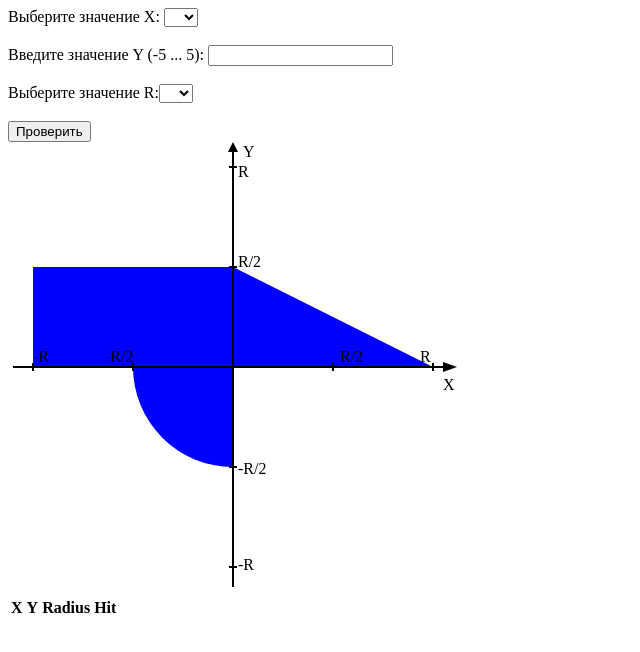
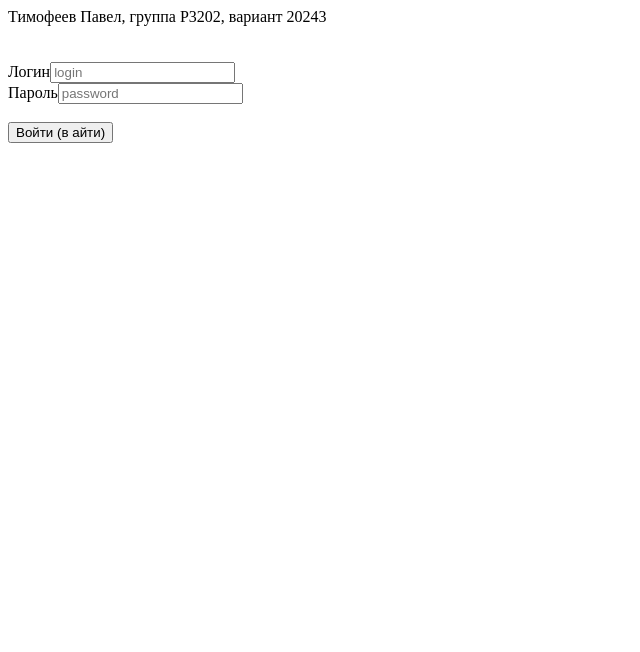
Before and after one commit to ptimofeyeff/Internet-Application-Development, an Angular app in the folder Lab4/frontend/: page / in a window 1280 px wide. Shown: the top 652 px of the page, without its empty margins (0-640 px from the left). Built offline with nearby package versions, Linux system fonts and the light colour scheme.

Commit message:
add basic start page without routing to main

```diff
--- a/Lab4/frontend/src/app/app.component.html
+++ b/Lab4/frontend/src/app/app.component.html
@@ -1 +1 @@
-<app-main-page></app-main-page>
+<app-start-page></app-start-page>
--- a/Lab4/frontend/src/app/app.module.ts
+++ b/Lab4/frontend/src/app/app.module.ts
@@ -5,11 +5,13 @@ import { AppComponent } from './app.component';
 import { MainPageComponent } from './main-page/main-page.component';
 import {FormsModule, ReactiveFormsModule} from '@angular/forms';
 import {HttpClientModule} from '@angular/common/http';
+import { StartPageComponent } from './start-page/start-page.component';
 
 @NgModule({
   declarations: [
     AppComponent,
-    MainPageComponent
+    MainPageComponent,
+    StartPageComponent
   ],
   imports: [
     BrowserModule,
--- /dev/null
+++ b/Lab4/frontend/src/app/main-page/model/User.ts
@@ -0,0 +1,4 @@
+export class User{
+  login: string;
+  password: string;
+}
--- a/Lab4/frontend/src/app/share/api.service.ts
+++ b/Lab4/frontend/src/app/share/api.service.ts
@@ -2,6 +2,7 @@ import { Injectable } from '@angular/core';
 import {HttpClient} from '@angular/common/http';
 import {DotViewModel} from '../main-page/main-page.component';
 import {Observable} from 'rxjs';
+import {User} from '../main-page/model/User';
 
 @Injectable({
   providedIn: 'root'
@@ -10,6 +11,7 @@ export class ApiService {
 
   private readonly BASE_URL = "http://localhost:8081/api";
   private readonly SEND_DOT_URL = this.BASE_URL + "/dot";
+  private readonly SEND_USER_URL = this.BASE_URL + "/login";
 
 
   constructor(private http: HttpClient) {}
@@ -18,4 +20,8 @@ export class ApiService {
   postDot(dot: DotViewModel): Observable<any>{
     return this.http.post(this.SEND_DOT_URL, dot);
   }
+
+  postUser(user: User): Observable<any> {
+    return  this.http.post(this.SEND_USER_URL, user);
+  }
 }
--- /dev/null
+++ b/Lab4/frontend/src/app/start-page/start-page.component.html
@@ -0,0 +1,25 @@
+<header>Тимофеев Павел, группа P3202, вариант 20243</header>
+<br>
+<br>
+<form [formGroup]="form" (ngSubmit)="checkUser()">
+  <label for="login">Логин</label>
+  <input id="login" type="text" placeholder="login" formControlName="login">
+  <div class="validation" *ngIf="form.get('login').invalid && form.get('login').touched">
+    <small *ngIf="form.get('login').errors.required">
+      Введите логин
+    </small>
+  </div>
+  <br>
+  <label for="password">Пароль</label>
+  <input id="password" type="password" placeholder="password" formControlName="password">
+  <div class="validation" *ngIf="form.get('password').invalid && form.get('password').touched">
+    <small *ngIf="form.get('password').errors.required">
+      Введите логин
+    </small>
+  </div>
+  <br>
+  <br>
+  <button type="submit">Войти (в айти)</button>
+
+
+</form>
--- /dev/null
+++ b/Lab4/frontend/src/app/start-page/start-page.component.ts
@@ -0,0 +1,51 @@
+import { Component, OnInit } from '@angular/core';
+import {FormControl, FormGroup, Validators} from '@angular/forms';
+import {ApiService} from '../share/api.service';
+import {User} from '../main-page/model/User';
+
+@Component({
+  selector: 'app-start-page',
+  templateUrl: './start-page.component.html',
+  styleUrls: ['./start-page.component.css']
+})
+export class StartPageComponent implements OnInit {
+
+  user: User = {login: undefined, password: undefined };
+  form: FormGroup;
+
+
+  constructor(private apiService: ApiService) {}
+
+
+  ngOnInit() {
+    this.form = new FormGroup( {
+        login: new FormControl('', [Validators.required]),
+        password: new FormControl('', [Validators.required])
+    })
+
+  }
+
+
+  checkUser(){
+
+    // TODO попробовать вынести проверку валидности формы в отдельный сервис
+    const controls = this.form.controls;
+
+    if(this.form.invalid){
+      Object.keys(controls)
+        .forEach(controlName => controls[controlName].markAllAsTouched());
+      return;
+    }
+
+    this.user.login = this.form.value.login;
+    this.user.password = this.form.value.password;
+
+    this.apiService.postUser(this.user).subscribe(
+      res => console.log(res),
+      err => console.log(err)
+    );
+
+
+  }
+
+}
```
Also changed, not shown: Lab4/frontend/src/app/start-page/start-page.component.css (added), 1 other file (tests, documents, lock files or other folders).
